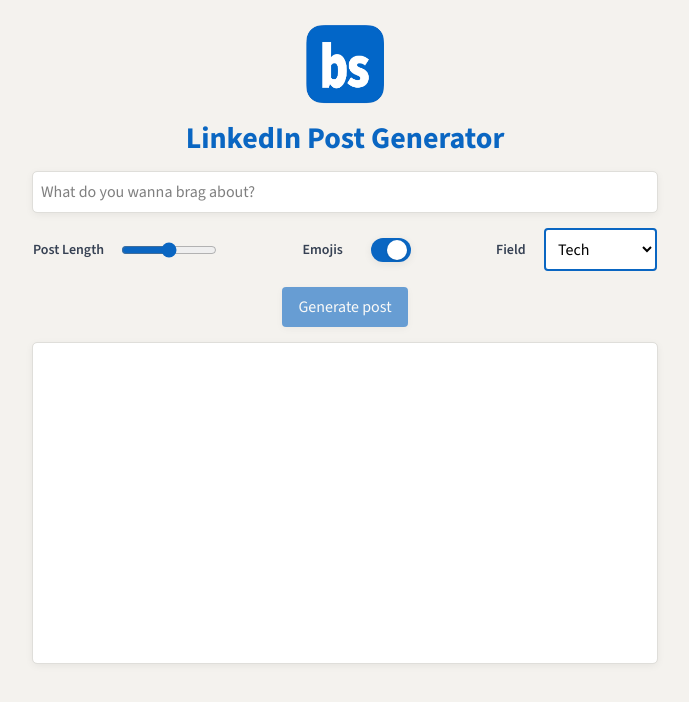
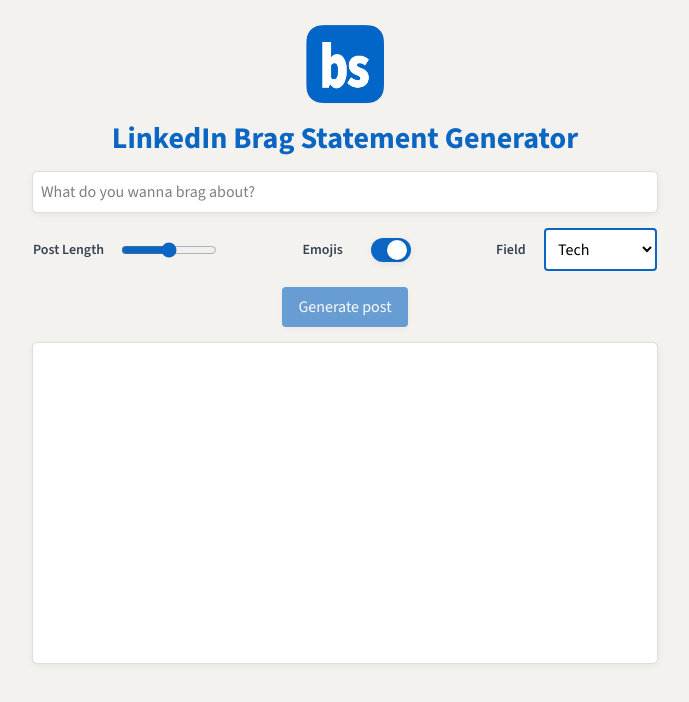
Before and after one commit to ameerza123/LinkedIn-BS-Generator, a Next.js app: page / in a window 1280 px wide. Shown: the top 702 px of the page, without its empty margins (295-984 px from the left). Built offline with nearby package versions, Linux system fonts and the light colour scheme.

Commit message:
Updated app title on page

```diff
--- a/src/app/page.tsx
+++ b/src/app/page.tsx
@@ -50,7 +50,7 @@
         className="text-3xl font-bold mb-4 text-center"
         style={{ color: 'rgb(10, 102, 194)' }}
       >
-        LinkedIn Post Generator
+        LinkedIn Brag Statement Generator
       </h1>
 
       {/* Input */}
```
